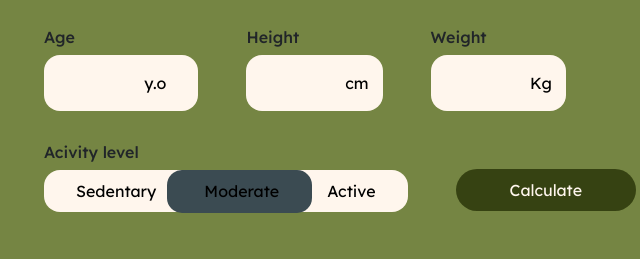
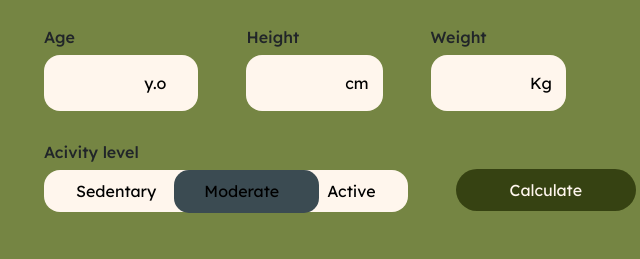
Before and after one commit to Danarmukti/SBP-WELLIXO, a website: page src/page/calculator-page/index.html in a window 1280 px wide. Both pictures are taken after a click on the button "Moderate". Shown: the part 388-647 px from the top of the page, 335-975 px from the left. Drawn offline with nearby package versions, Linux system fonts and the light colour scheme; files that its build step writes are made by us from their sources.

Commit message:
update javascript

```diff
--- a/src/page/calculator-page/config.js
+++ b/src/page/calculator-page/config.js
@@ -69,7 +69,7 @@ sedentary.addEventListener("click", () => {
 // when moderate unit click then indicator move into moderate
 moderate.addEventListener("click", () => {
   unitToggle3.style.width = "145px";
-  unitToggle3.style.left = "123px";
+  unitToggle3.style.left = "130px";
   unitToggle3.style.transition = "0.3s all ease-in-out";
 });
 
@@ -77,7 +77,7 @@ moderate.addEventListener("click", () => {
 // when actifity unit click then indicator move into actifity
 actifity.addEventListener("click", () => {
   unitToggle3.style.width = "110px";
-  unitToggle3.style.left = "255px";
+  unitToggle3.style.left = "275px";
   unitToggle3.style.transition = "0.3s all ease-in-out";
 });
 // ACTIVITY INTERACTIVE
--- a/src/page/calculator-page/index.html
+++ b/src/page/calculator-page/index.html
@@ -78,7 +78,7 @@
         </div>
 
         <div class="me-5">
-          <main class="input-container text-dark w-100">
+          <main class="input-container d-flex flex-md-column text-dark w-100">
             <h6 class="fw-medium">Height</h6>
             <div
               class="btn-container d-flex justify-content-between text-dark w-100 rounded-4 p-2"
```
